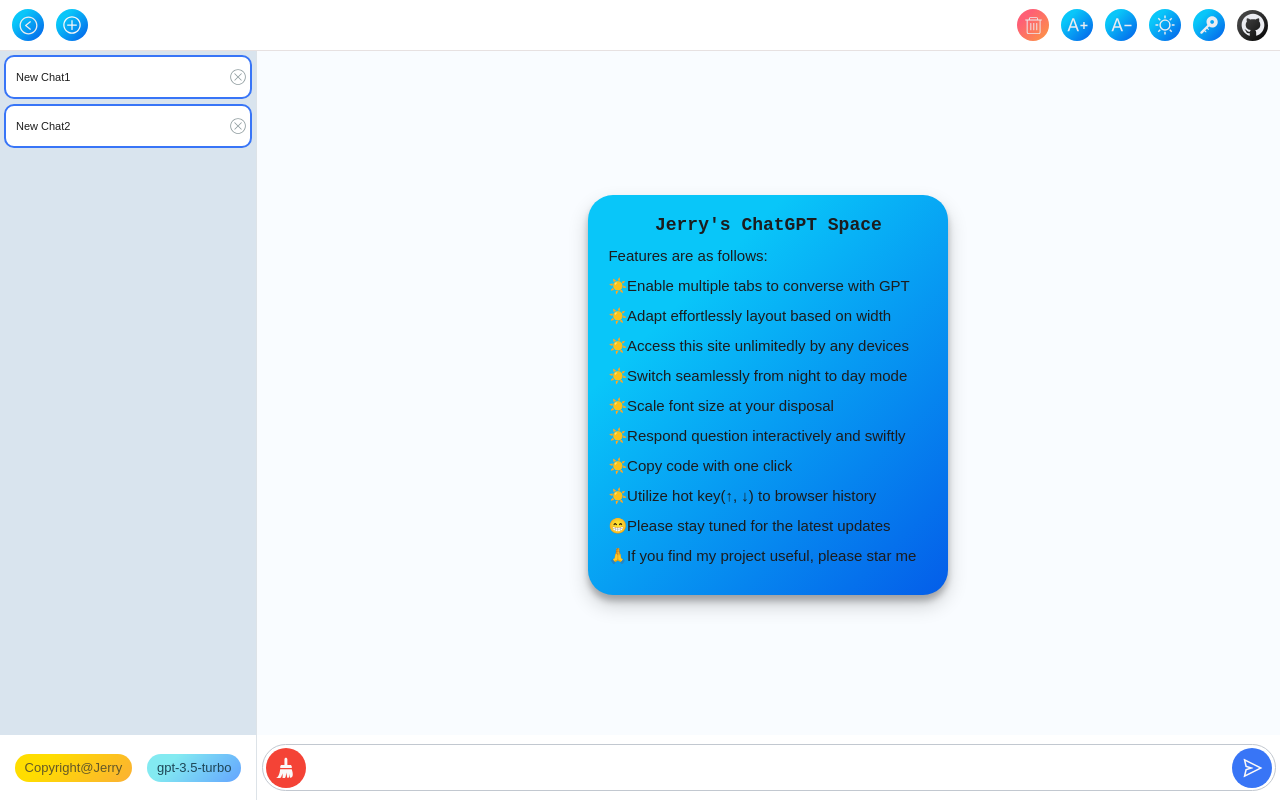
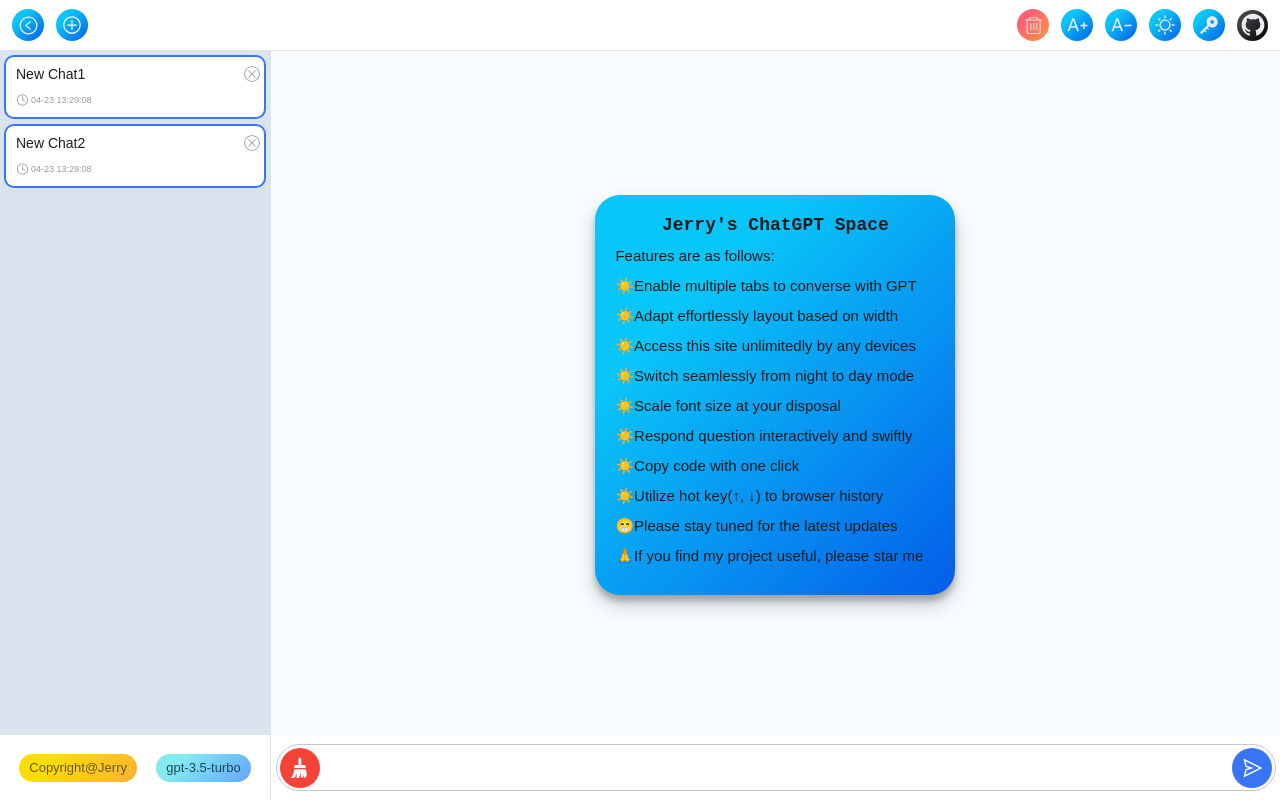
Before and after one commit to jerry0chou/chat-gpt-web, a React (Create React App) app: page / in a window 1280 px wide. Built offline with nearby package versions, Linux system fonts and the light colour scheme.

Commit message:
add createTime and editTime

```diff
--- a/src/components/InputArea/css.tsx
+++ b/src/components/InputArea/css.tsx
@@ -74,7 +74,7 @@
   }
 `
 export const PositionInputArea = styled.div<{ foldMenu: boolean }>`
-  width: ${p => p.foldMenu ? '100vw' : 'calc(100vw - 256px)'};
+  width: ${p => p.foldMenu ? '100vw' : 'calc(100vw - 270px)'};
   position: fixed;
   bottom: 0;
   display: flex;
--- a/src/components/SideMenuItem/SideMenuItem.tsx
+++ b/src/components/SideMenuItem/SideMenuItem.tsx
@@ -1,24 +1,28 @@
 import React, {memo} from "react";
-import {ItemContainer, ItemText, DeleteIcon} from "./css";
+import {
+    ItemContainer,
+    ItemText,
+    DeleteIcon,
+    DateContainer,
+    ItemUpperContainer,
+    ItemLowerContainer,
+    CreateTimeIcon, EditTimeIcon
+} from "./css";
 import useAllStates from "../../hooks/useAllStates";
 import {setCurrentTabKey, setMenuList} from "../../store/reducer/menu";
 import {useAppDispatch} from "../../hooks/storeHooks";
-
-export enum ItemType {
-    Normal = 'Normal',
-    Add = 'Add'
-}
-
+import formatTimestamp from "../../util/formatTimestamp";
 interface ItemProp {
     id: string;
     text: string;
     isActive: boolean;
+    editTime: string;
 }
 
 function SideMenuItem(p: ItemProp) {
-    const {theme, menuList} = useAllStates()
+    const {theme, menuList, currentTabKey} = useAllStates()
     const dispatch = useAppDispatch();
-
+    console.log('render SideMenuItem'   + p.id)
     const onMenuItemClick = () => {
         dispatch(setCurrentTabKey(p.id))
     }
@@ -36,11 +40,25 @@
         }
     }
     return (
+
         <ItemContainer onClick={onMenuItemClick} theme={theme} isActive={p.isActive}>
-            <ItemText theme={theme}>{p.text}</ItemText>
-            {
-                p.isActive ? <DeleteIcon onClick={onDeleteClick} theme={theme}/> : <div/>
-            }
+            <ItemUpperContainer>
+                <ItemText theme={theme}>{p.text}</ItemText>
+                {
+                    p.isActive ? <DeleteIcon onClick={onDeleteClick} theme={theme} size={20}/> : <div/>
+                }
+            </ItemUpperContainer>
+            <ItemLowerContainer>
+                <DateContainer theme={theme}>
+                    <CreateTimeIcon theme={theme} size={13}/>
+                    {formatTimestamp(Number(p.id))}
+                </DateContainer>
+                <DateContainer theme={theme}>
+                    {p.editTime && <EditTimeIcon theme={theme} size={13}/>}
+                    {formatTimestamp(Number(p.editTime))}
+                </DateContainer>
+            </ItemLowerContainer>
+
         </ItemContainer>
     )
 }
--- a/src/components/SideMenuItem/css.tsx
+++ b/src/components/SideMenuItem/css.tsx
@@ -1,13 +1,18 @@
 import React from "react";
 
 import {ReactComponent as DeleteSVG} from "../../assets/delete.svg";
-import styled from "styled-components";
+import styled, {css} from "styled-components";
 import {Theme} from "../../store/reducer/header";
+import {ReactComponent as CreateTimeSVG} from "../../assets/createTime.svg";
+import {ReactComponent as EditTimeSVG} from "../../assets/editTime.svg";
 
-export const DeleteIcon = styled(DeleteSVG)<{ theme: Theme }>`
-  margin-right: 2px;
-  margin-left: auto;
-  width: 20px;
+interface IconProps {
+    size: number;
+    theme: Theme;
+}
+
+const baseIconStyle = css<IconProps>`
+  width: ${p => p.size}px;
   height: 20px;
 
   & path {
@@ -18,6 +23,20 @@
     cursor: pointer;
   }
 `
+export const DeleteIcon = styled(DeleteSVG)<IconProps>`
+  margin-right: 2px;
+  margin-left: auto;
+  ${baseIconStyle};
+`
+export const CreateTimeIcon = styled(CreateTimeSVG)<IconProps>`
+  ${baseIconStyle};
+  margin-right: 2px;
+`
+export const EditTimeIcon = styled(EditTimeSVG)<IconProps>`
+  ${baseIconStyle};
+  margin-right: 3px;
+`
+
 interface ItemProp {
     theme: Theme;
     isActive?: boolean;
@@ -26,21 +45,20 @@
 export const ItemContainer = styled.div<ItemProp>`
   display: flex;
   margin-top: 5px;
-  height: 40px;
-  flex-direction: row;
-  align-items: center;
-  justify-content: flex-start;
+  height: 60px;
+  flex-direction: column;
+  justify-content: space-evenly;
   cursor: pointer;
   margin-left: 4px;
   margin-right: 4px;
   border: ${p =>
-    p.isActive ?
-    p.theme === Theme.day ? '#3875f7' : '#ffffff' :
-    p.theme === Theme.day ? '#e7e1e1' : '#42494d'
+          p.isActive ?
+                  p.theme === Theme.day ? '#3875f7' : '#ffffff' :
+                  p.theme === Theme.day ? '#e7e1e1' : '#42494d'
   } 2px solid;
   background-color: ${p => p.theme === Theme.day ? '#ffffff' :
-    p.isActive ? '#3875f7' : '#244aa8'
- };
+          p.isActive ? '#3875f7' : '#244aa8'
+  };
   border-radius: 10px;
 `;
 
@@ -50,13 +68,38 @@
   text-overflow: ellipsis; /* 超出部分显示省略号 */
   color: ${p => p.theme === Theme.day ? '#1e1e1e' : '#ffffff'};
   font-family: sans-serif;
-  font-size: 11px;
+  font-size: 14px;
   font-weight: 500;
   margin-left: 10px;
   margin-right: 5px;
 `;
+export const ItemUpperContainer = styled.div<ItemProp>`
+  display: flex;
+  width: 100%;
+  flex-direction: row;
+  align-items: center;
+  justify-content: flex-start;
+`
+export const ItemLowerContainer = styled.div<ItemProp>`
+  display: flex;
+  width: 100%;
+  flex-direction: row;
+  align-items: center;
+  justify-content: space-between;
+`
+export const DateContainer = styled.div<ItemProp>`
+  display: flex;
+  flex-direction: row;
+  align-items: center;
+  margin-left: 10px;
+  margin-right: 10px;
+  font-size: 9px;
+  font-weight: 500;
+  font-family: sans-serif;
+  color: ${p => p.theme === Theme.day ? '#929c9d' : '#b2bac9'};
+`
 
 export const EmptyItem = styled.div`
-  width: 256px;
+  width: 270px;
   height: 80px;
 `
--- a/src/components/TagContainer/css.tsx
+++ b/src/components/TagContainer/css.tsx
@@ -3,7 +3,7 @@
 import styled from "styled-components";
 export const PositionTag = styled.div<{ theme: Theme }>`
     position: fixed;
-    width: 256px;
+    width: 270px;
     height: 65px;
     bottom: 0;
     display: flex;
--- a/src/store/reducer/menu.ts
+++ b/src/store/reducer/menu.ts
@@ -4,6 +4,7 @@
 export interface MenuItem {
     key: string;
     label: string;
+    editTime: string;
 }
 
 export interface MenuState {
@@ -45,15 +46,22 @@
         addNewChat: (state) => {
             const newItem: MenuItem = {
                 label: `New Chat` + (state.menuList.length+1),
-                key: String(new Date().getTime())
+                key: String(new Date().getTime()),
+                editTime: ''
             }
             state.menuList.push(newItem)
             state.currentTabKey = newItem.key
             localStorage.setItem(menuList, JSON.stringify(state.menuList));
             localStorage.setItem(currentTabKey, state.currentTabKey)
         },
+        updateEditTime: (state, action: PayloadAction<string>) => {
+            const key = action.payload
+            const index = state.menuList.findIndex(item => item.key === key)
+            state.menuList[index].editTime = String(new Date().getTime())
+            localStorage.setItem(menuList, JSON.stringify(state.menuList));
+        }
     }
 })
 
-export const {setMenuList, setCurrentTabKey, deleteTab, foldMenuAction, addNewChat} = menuSlice.actions
+export const {setMenuList, setCurrentTabKey, deleteTab, foldMenuAction, addNewChat, updateEditTime} = menuSlice.actions
 export default menuSlice.reducer
--- a/src/views/MainContent.tsx
+++ b/src/views/MainContent.tsx
@@ -10,13 +10,14 @@
 import {Simulate} from "react-dom/test-utils";
 import load = Simulate.load;
 import Guide from "../components/Guide/Guide";
+import {updateEditTime} from "../store/reducer/menu";
 
 export default function MainContent() {
     const dispatch = useAppDispatch();
     const [refreshCount, setRefreshCount] = useState(0)
     const [messageApi, contextHolder] = message.useMessage();
     useRequest(refreshCount, messageApi)
-    const {chatList, theme, loading, currentStreamChat, foldMenu} = useAllStates()
+    const {chatList, theme, loading, currentStreamChat, foldMenu, currentTabKey} = useAllStates()
     const scrollRef = useRef(null)
     const mainContainerRef =  useRef(null)
     const scrollToBottom = () => {
@@ -66,6 +67,7 @@
         const newChatList = chatList.concat(user)
         dispatch(setChatList(newChatList))
         setRefreshCount(prevState => prevState + 1)
+        dispatch(updateEditTime(currentTabKey))
     }, [loading, chatList])
 
     return (<MainContainer theme={theme} foldMenu={foldMenu } ref={mainContainerRef}>
--- a/src/views/SideMenu.tsx
+++ b/src/views/SideMenu.tsx
@@ -22,7 +22,7 @@
     return (
         <SideMenuContainer  theme={theme}>
             {menuList.map((item, index) =>{
-                 return <SideMenuItem  id={item.key} key={item.key} isActive={item.key === currentTabKey}  text={item.label}/>
+                 return <SideMenuItem  id={item.key} key={item.key} isActive={item.key === currentTabKey}  text={item.label} editTime={item.editTime}/>
             })}
             <EmptyItem/>
             <TagContainer/>
--- a/src/views/css.tsx
+++ b/src/views/css.tsx
@@ -9,7 +9,7 @@
 `
 export const MainContainer = styled.div<{ theme: Theme, foldMenu: boolean }>`
   height: calc(100vh - 50px);
-  width: ${p=> p.foldMenu? '100vw': 'calc(100vw - 256px)'};
+  width: ${p=> p.foldMenu? '100vw': 'calc(100vw - 270px)'};
   /* hide scrollbar but allow scrolling */
   -ms-overflow-style: none; /* for Internet Explorer, Edge */
   scrollbar-width: none; /* for Firefox */
@@ -28,7 +28,7 @@
 `
 
 export const SideMenuContainer = styled.div<{ theme: Theme }>`
-  width: 256px;
+  width: 270px;
   height: calc(100vh - 50px);
   background-color: ${p => p.theme === Theme.night ? '#041527' : '#d9e4ee'};
   border-right: ${p => p.theme === Theme.day ? '#dde3e8' : '#2d3b5e'} 1px solid;
```
Also changed, not shown: src/assets/createTime.svg (added), src/assets/editTime.svg (added).
